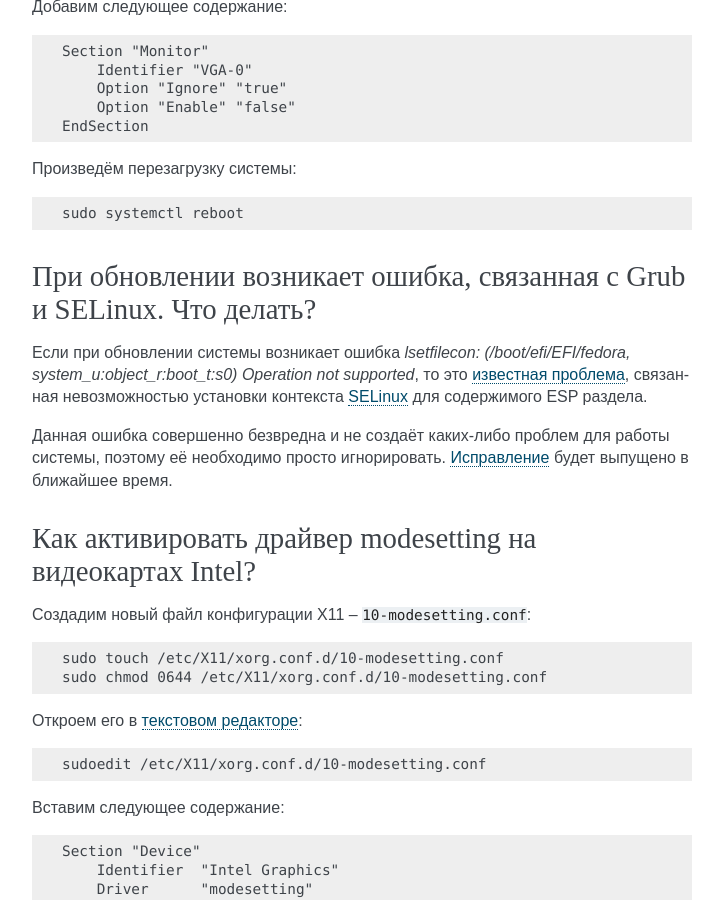
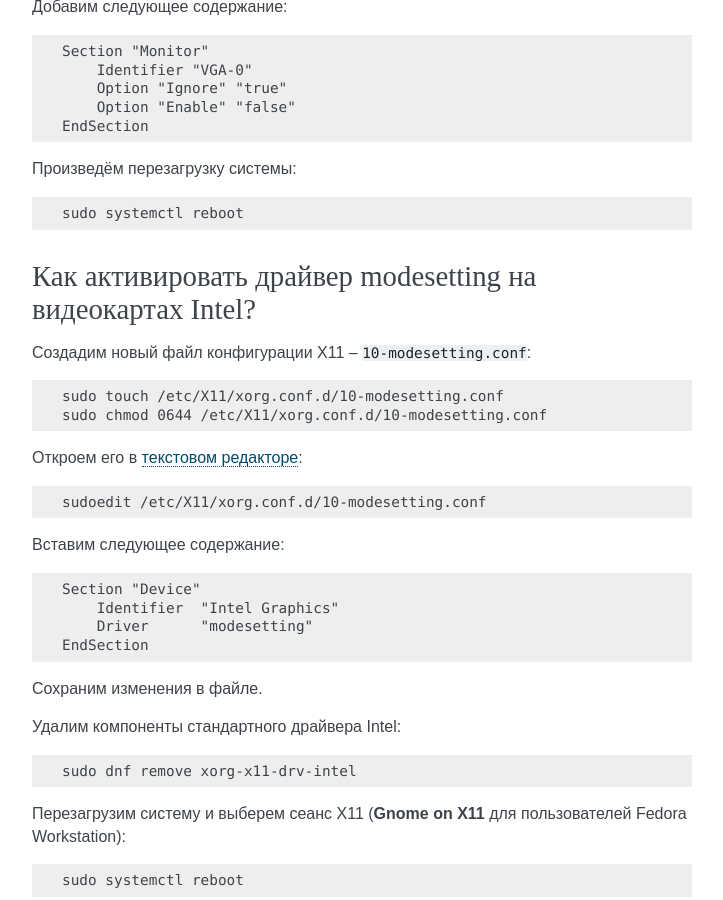
Before and after one commit to RussianFedora/FAQ, a Sphinx documentation site: the page built from source/tips-and-tricks.rst, in a window 1280 px wide and 900 px high, scrolled down 10441 px. Shown: the whole window, without its empty margins (388-1111 px from the left). Built offline with Sphinx 7.4.7, drawn with Linux system fonts in a browser that asks for light colours; comment, search, counter and statistics services are not loaded; some of the changed text lies outside the part shown.

Commit message:
Removed grub-selinux-error question as it was fixed by Fedora upstream.

```diff
--- a/source/tips-and-tricks.rst
+++ b/source/tips-and-tricks.rst
@@ -578,16 +578,6 @@ SWF файл -- это исполняемый файл формата Adobe Flas
 
     sudo systemctl reboot
 
-.. index:: grub, selinux, error, efi, upgrade, dnf
-.. _grub-selinux-error:
-
-При обновлении возникает ошибка, связанная с Grub и SELinux. Что делать?
-=============================================================================
-
-Если при обновлении системы возникает ошибка *lsetfilecon: (/boot/efi/EFI/fedora, system_u:object_r:boot_t:s0) Operation not supported*, то это `известная проблема <https://bugzilla.redhat.com/show_bug.cgi?id=1722766>`__, связанная невозможностью установки контекста :ref:`SELinux <selinux>` для содержимого ESP раздела.
-
-Данная ошибка совершенно безвредна и не создаёт каких-либо проблем для работы системы, поэтому её необходимо просто игнорировать. `Исправление <https://github.com/rpm-software-management/rpm/pull/976>`__ будет выпущено в ближайшее время.
-
 .. index:: intel, video, gpu, modesetting, x11
 .. _intel-modesetting:
 
```
